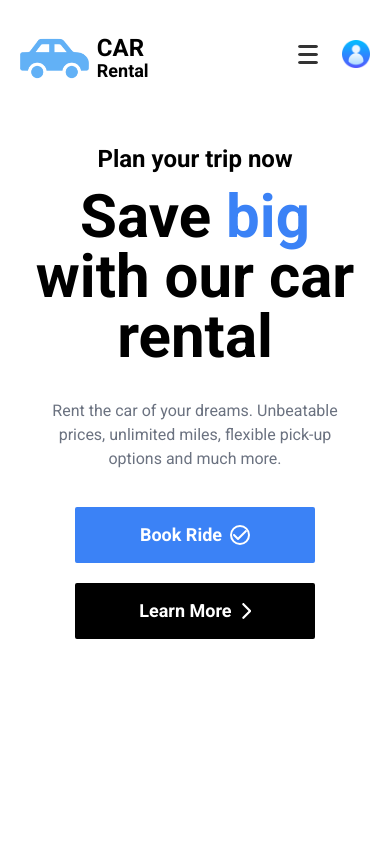
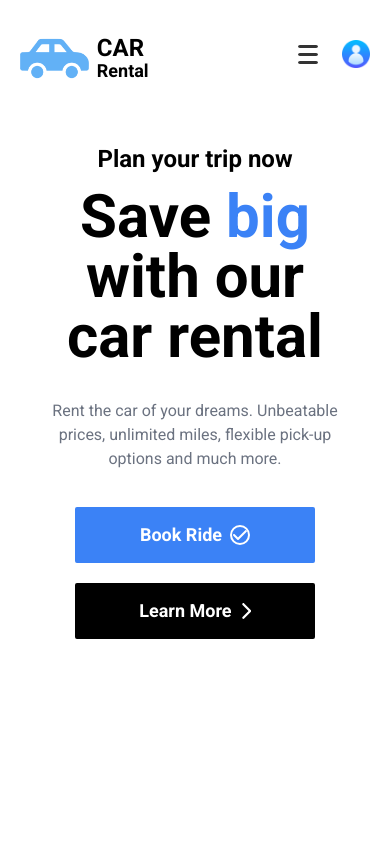
Before and after one commit to Drayved/Car-Rental-Site, a React (Vite) app: page / in a window 390 px wide. Shown: the top 844 px of the page. Built offline with nearby package versions, Linux system fonts and the light colour scheme.

Commit message:
Update Landing.tsx

```diff
--- a/src/components/Landing.tsx
+++ b/src/components/Landing.tsx
@@ -11,14 +11,14 @@ const Landing = () => {
 
         {/* Hero section */}
 
-            <div className="top-section-container w-[95%] mt-[17vh] md:mt-[28vh] mx-auto md:text-left md:ml-[10%] 2xl:ml-[20%]">
+            <div className="top-section-container  mt-[17vh] md:mt-[28vh] mx-auto md:text-left md:ml-[10%] 2xl:ml-[20%]">
                 <img className="absolute right-0 top-0 z-10 pointer-events-none hidden md:flex h-[65%]  min-w-[30rem] opacity-50" src="/images/hero-bg.png" alt="" />
                 <div className="flex just">
                     <div className="flex flex-col md:min-w-[25rem] relative z-10  md:mt-28">
                         <h3 className="text-2xl font-bold mb-3 z-20 relative">Plan your trip now</h3>
-                        <h1 className="text-6xl font-bold z-20 relative w-[95%] mx-auto md:mx-0">Save <span className="text-blue-500">big</span> with our car rental</h1>
+                        <h1 className="text-6xl font-bold z-20 relative w-[18rem] xs:w-[100%] mx-auto md:mx-0">Save <span className="text-blue-500">big</span> with our car rental</h1>
                         <div className="mt-8 text-gray-500 px-10 md:px-0 z-10 relative">
-                            <p className=" text-gray-500 leading-6 mb-4">
+                            <p className=" text-gray-500 mx-auto leading-6 mb-4">
                                 Rent the car of your dreams. Unbeatable prices, unlimited miles, flexible pick-up options and much more.
                             </p>
 
```
